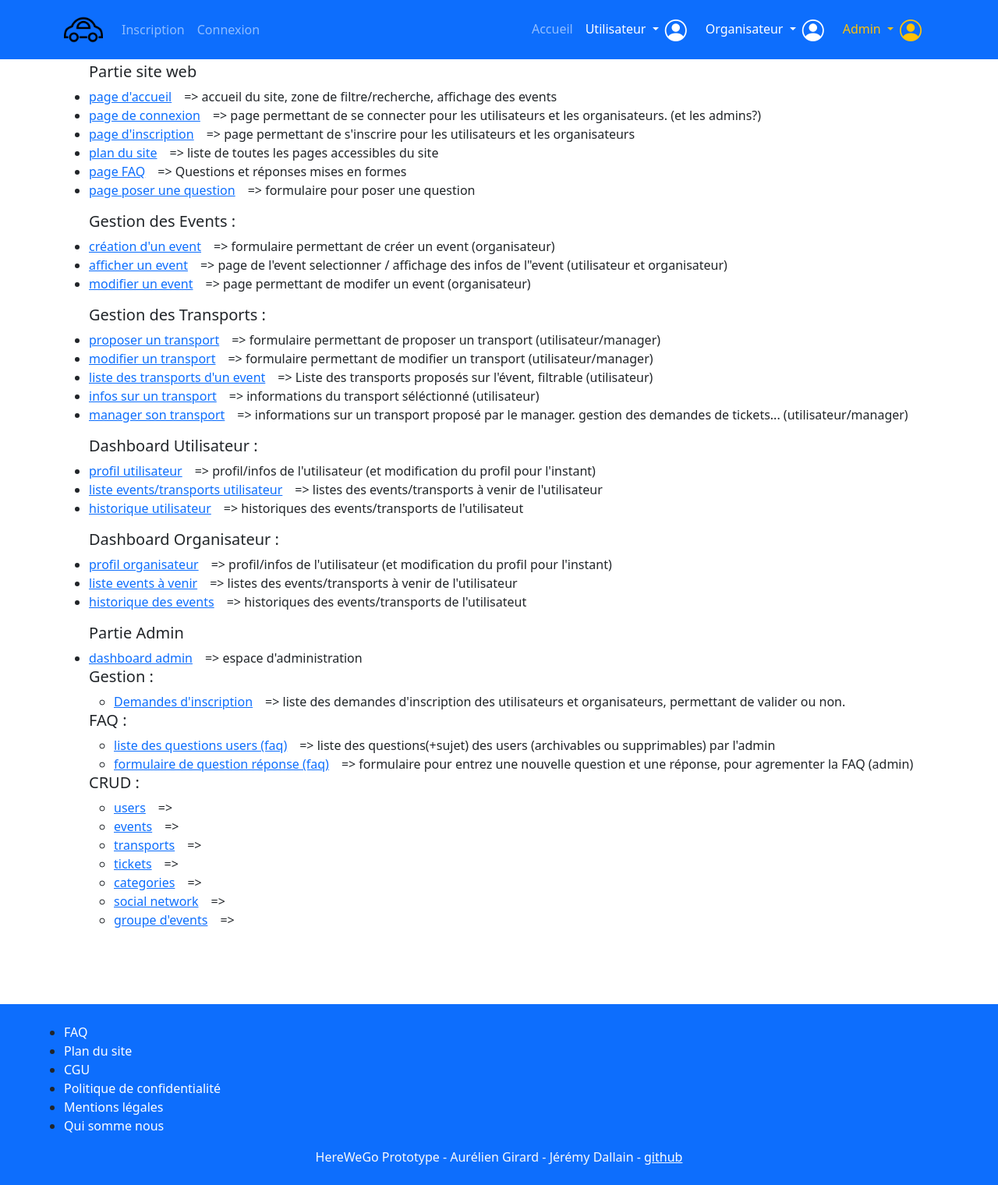
After one commit to MrAuGIR/Herewego, a Symfony app: template templates/home/plan.html.twig in a window 1280 px wide. The commit adds this page. Shown: the whole page at 78% size. Run offline with Twig, Linux system fonts and the light colour scheme; the template is opened without the code that fills it, so the values that code supplies are empty; some libraries are stand-ins or nearby versions.

```diff
--- a/templates/base.html.twig
+++ b/templates/base.html.twig
@@ -54,7 +54,7 @@
                                         <a class="dropdown-item" aria-current="page" href="/dashboard/user/story">historique</a>
                                     </li>
                                     <li>
-                                        <a class="dropdown-item" aria-current="page" href="/logout">déconnexion</a>
+                                        <a class="dropdown-item" aria-current="page" href="{{path('logout')}}">déconnexion</a>
                                     </li>
                                 </ul>
                             </li>
@@ -79,7 +79,7 @@
                                         <a class="dropdown-item" aria-current="page" href="/dashboard/organizer/stats">statistiques</a>
                                     </li>
                                     <li>
-                                        <a class="dropdown-item" aria-current="page" href="/logout">déconnexion</a>
+                                        <a class="dropdown-item" aria-current="page" href="{{path('logout')}}">déconnexion</a>
                                     </li>
                                 </ul>
                             </li>
@@ -116,7 +116,7 @@
                 <div class="row">
                     <ul>
                         <li>
-                            <a style=" text-decoration:none; color:white;" href="/faq" >FAQ</a>
+                            <a style=" text-decoration:none; color:white;" href="{{path('faq_index')}}" >FAQ</a>
                         </li>
                         <li>
                             <a style=" text-decoration:none; color:white;" href="{{path('plan')}}" title="Plan du site">Plan du site</a>
@@ -129,6 +129,9 @@
                         </li>
                         <li>
                             <a style=" text-decoration:none; color:white;" href="{{path('legalNotice')}}" title="Mentions légales">Mentions légales</a>
+                        </li>
+                        <li>
+                            <a style=" text-decoration:none; color:white;" href="{{path('whoAreWe')}}" title="Mentions légales">Qui somme nous</a>
                         </li>
                     </ul>
                 </div>
--- /dev/null
+++ b/templates/home/plan.html.twig
@@ -0,0 +1,81 @@
+{% extends "base.html.twig" %}
+
+{% block body %}
+
+    <div class="row">
+        <div class="col-12">
+            <ul><h5>Partie site web</h5>
+                <li><a href="{{path('home')}}">page d'accueil</a><span class="ms-3">=> accueil du site, zone de filtre/recherche, affichage des events</span></li>
+                <li><a href="{{path('login')}}">page de connexion</a><span class="ms-3">=> page permettant de se connecter pour les utilisateurs et les organisateurs. (et les admins?)</span></li>
+                <li><a href="{{path('register')}}">page d'inscription</a><span class="ms-3">=> page permettant de s'inscrire pour les utilisateurs et les organisateurs</span></li>
+                <li><a href="{{path('plan')}}">plan du site</a><span class="ms-3">=> liste de toutes les pages accessibles du site</span></li>
+                <li><a href="{{path('faq_index')}}">page FAQ</a><span class="ms-3">=> Questions et réponses mises en formes</span></li>
+                <li><a href="{{path('faq_question')}}">page poser une question</a><span class="ms-3">=> formulaire pour poser une question</span></li>
+            </ul>
+        </div>
+    </div>
+    <div class="row">
+        <div class="col-12">
+            <ul><h5>Gestion des Events :</h5>
+                <li><a href="creation-event.php">création d'un event</a><span class="ms-3">=> formulaire permettant de créer un event (organisateur)</span></li>
+                <li><a href="event.php">afficher un event</a><span class="ms-3">=> page de l'event selectionner / affichage des infos de l"event (utilisateur et organisateur)</span></li>
+                <li><a href="modification-event.php">modifier un event</a><span class="ms-3">=> page permettant de modifer un event (organisateur)</span></li>
+            </ul>
+        </div>
+    </div>
+    <div class="row">
+        <div class="col-12">
+            <ul><h5>Gestion des Transports :</h5>
+                <li><a href="creation-transport.php">proposer un transport</a><span class="ms-3">=> formulaire permettant de proposer un transport (utilisateur/manager)</span></li>
+                <li><a href="modification-transport.php">modifier un transport</a><span class="ms-3">=> formulaire permettant de modifier un transport (utilisateur/manager)</span></li>
+                <li><a href="event-transports.php">liste des transports d'un event</a><span class="ms-3">=> Liste des transports proposés sur l'évent, filtrable (utilisateur)</span></li>
+                <li><a href="transport.php">infos sur un transport</a><span class="ms-3">=> informations du transport séléctionné (utilisateur)</span></li>
+                <li><a href="manager-transport.php">manager son transport</a><span class="ms-3">=> informations sur un transport proposé par le manager. gestion des demandes de tickets... (utilisateur/manager)</span></li>
+            </ul>
+        </div>
+    </div>
+    <div class="row">
+        <div class="col-12">
+            <ul><h5>Dashboard Utilisateur :</h5>
+                <li><a href="dash-user-profil.php">profil utilisateur</a><span class="ms-3">=> profil/infos de l'utilisateur (et modification du profil pour l'instant)</span></li>
+                <li><a href="dash-user-events.php">liste events/transports utilisateur</a><span class="ms-3">=> listes des events/transports à venir de l'utilisateur</span></li>
+                <li><a href="dash-user-archives.php">historique utilisateur</a><span class="ms-3">=> historiques des events/transports de l'utilisateut</span></li>
+            </ul>
+        </div>
+    </div>
+    <div class="row">
+        <div class="col-12">
+            <ul><h5>Dashboard Organisateur :</h5>
+                <li><a href="dash-organizer-profil.php">profil organisateur</a><span class="ms-3">=> profil/infos de l'utilisateur (et modification du profil pour l'instant)</span></li>
+                <li><a href="dash-organizer-events.php">liste events à venir</a><span class="ms-3">=> listes des events/transports à venir de l'utilisateur</span></li>
+                <li><a href="dash-organizer-archives.php">historique des events</a><span class="ms-3">=> historiques des events/transports de l'utilisateut</span></li>
+            </ul>
+        </div>
+    </div>
+    <div class="row">
+        <div class="col-12">
+            <ul><h5>Partie Admin</h5>
+                <li><a href="dash-admin.php">dashboard admin</a><span class="ms-3">=> espace d'administration</span></li>
+                <h5>Gestion :</h5>
+                <ul>
+                    <li><a href="register-demands-list.php">Demandes d'inscription</a><span class="ms-3">=> liste des demandes d'inscription des utilisateurs et organisateurs, permettant de valider ou non.</span></li>
+                </ul>
+                <h5>FAQ :</h5>
+                <ul>
+                    <li><a href="faq-admin-liste.php">liste des questions users (faq)</a><span class="ms-3">=> liste des questions(+sujet) des users (archivables ou supprimables) par l'admin</span></li>
+                    <li><a href="faq-admin-form.php">formulaire de question réponse (faq)</a><span class="ms-3">=> formulaire pour entrez une nouvelle question et une réponse, pour agrementer la FAQ (admin)</span></li>
+                </ul>
+                <h5>CRUD :</h5>
+                <ul>
+                    <li><a href="#">users</a><span class="ms-3">=> </span></li>
+                    <li><a href="#">events</a><span class="ms-3">=> </span></li>
+                    <li><a href="#">transports</a><span class="ms-3">=> </span></li>
+                    <li><a href="#">tickets</a><span class="ms-3">=> </span></li>
+                    <li><a href="#">categories</a><span class="ms-3">=> </span></li>
+                    <li><a href="#">social network</a><span class="ms-3">=> </span></li>
+                    <li><a href="#">groupe d'events</a><span class="ms-3">=> </span></li>
+                </ul>
+            </ul>
+        </div>
+    </div>
+{% endblock %}
```
Also changed, not shown: src/Controller/FaqController.php (added, +31 -0 lines), src/Controller/HomeController.php (+13 -11 lines), templates/faq/index.html.twig (added, +66 -0 lines), templates/faq/question.html.twig (added, +35 -0 lines), templates/home/cgu.html.twig (added, +10 -0 lines), templates/home/legalNotice.html.twig (added, +10 -0 lines), templates/home/privacyPolicy.html.twig (added, +10 -0 lines), templates/home/whoAreWe.html.twig (added, +10 -0 lines).
